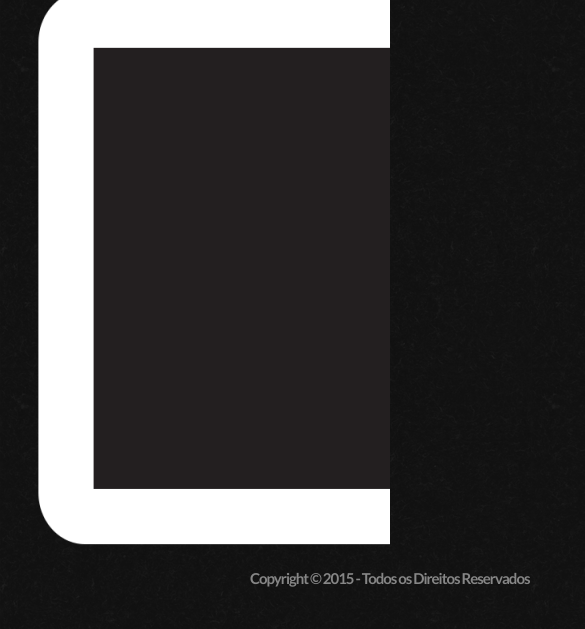
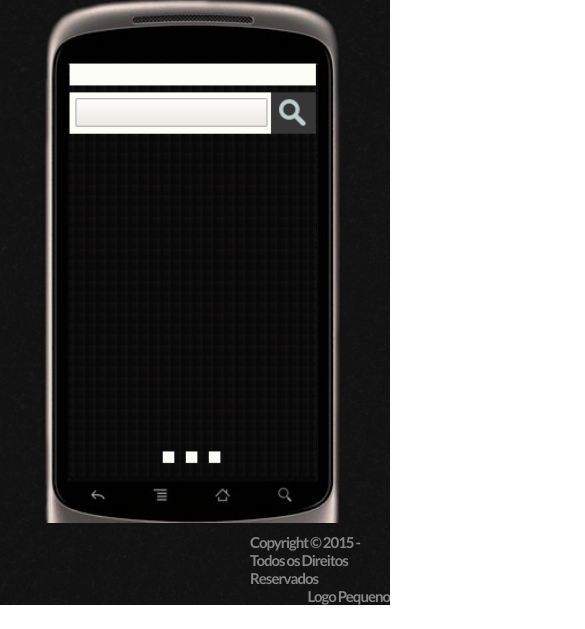
Before and after one commit to Tertuliano/romeu, a plain HTML site: page index.html in a window 390 px wide. Shown: the part 267-896 px from the top of the page, 585 px wide, since content can reach past the window. After the commit the page ends 872 px from the top, so only its background shows below. Drawn offline with Linux system fonts and the light colour scheme.

Commit message:
Falta ajustar o conteúdo ao telemóvel e tablet

```diff
--- a/css/estilo.css
+++ b/css/estilo.css
@@ -168,8 +168,9 @@ a:hover {
 }
 
 header {
+    margin: 0 auto;
     height: 10px;
-    width: 1200px;
+    width: 100%;
     /*largura do topo*/
 }
 /*----------------------------------------------------------
@@ -198,6 +199,41 @@ Seção .TOPBAR <<<<<========================================
 .top-bar a:hover {
     background: #fff;
 }
+
+/*----------------------------------------------------------
+Seção .OUTSIDE MENU <<<<<========================================
+----------------------------------------------------------*/
+
+.outside-menu {
+    text-align: center;
+    display: block;
+    line-height: 30px;
+    padding: 5px 0px 15px;
+}
+.outside-menu a{
+    display: inline-block;
+    margin: 50px 4px;
+    padding: 0px 4px;
+    color: #fff;
+    line-height: 20px;
+    font-style: italic;
+    font-size: 13px;
+    border-radius: 3px;
+    background: rgba(103,59,77,0.1);
+    -webkit-transition: all 0.2s linear;
+    -moz-transition: all 0.2s linear;
+    -o-transition: all 0.2s linear;
+    -ms-transition: all 0.2s linear;
+    transition: all 0.2s linear;
+}
+.outside-menu a:hover{
+    background: rgba(103,59,77,0.4);
+}
+.outside-menu a.current-menu,
+.outside-menu a.current-menu:hover{
+    background: rgba(103,59,77,0.4);
+}
+
 /*----------------------------------------------------------
 Seção .SLOGAN <<<<<========================================
 ----------------------------------------------------------*/
@@ -207,7 +243,7 @@ Seção .SLOGAN <<<<<========================================
     margin: 0 auto;
     height: 190px;
     text-align: center;
-    width: 1200px;
+    width: 100%;
 }
 
 h2 span {
@@ -222,7 +258,7 @@ h2 span {
 .slogan h3 {
     color: #f814d0;
     margin: 0 auto;
-    width: 900px;
+    width: 100%;
 }
 /*----------------------------------------------------------
 Seção .CONTAINER  <<<<<=============
@@ -230,6 +266,8 @@ Seção .CONTAINER  <<<<<=============
 
 .container {
     background: url("../img/tablet.png");
+    background-size: 100%;
+    width: 100%;
     max-width: 1024px;
     height: 568px;
     margin: 0 auto;
@@ -246,7 +284,7 @@ footer {
     clear: both;
     height: 50px;
     padding: 10px 0px;
-    width: 1200px;
+    width: 100%;
 }
 
 .copyright {
--- a/css/responsivo.css
+++ b/css/responsivo.css
@@ -1,7 +1,7 @@
 .sub-container{
 	width: 60%;
 	min-width: 300px;
-	max-width: 320px;
+	max-width: 600px;
 	margin: 10px auto 0 auto;
 	text-align: left;
 	position: relative;
@@ -14,8 +14,10 @@
 	text-shadow: 0 0 1px rgba(255,255,255,0.8), 1px 1px 1px rgba(0,0,0,0.2);
 	font-size: 80px;
 	line-height: 80px;
-	top: 0px;
-	right: 200px;
+	top: 170px;
+	left: -650px;
+	transform: rotate(-90deg);
+
 	white-space: nowrap;
 	opacity: 0;
 	-webkit-transition: all 0.3s linear 0.4s;
@@ -32,7 +34,7 @@
 	text-align: center;
 	position: absolute;
 	left: -100%;
-	padding-top: 80px;
+	padding-top: 70px;
 	margin: 0 5%;
 	width: 90%;
 	opacity: 0;
@@ -56,8 +58,8 @@
 	letter-spacing: 7px;
 	text-shadow: 0px 0px 10px rgba(255,255,255,0.9);
 	color: rgba(255,255,255,0.1);
-	line-height: 66px;
-	margin: 0 0 10px 0;
+	line-height: 100px;
+	/*margin: 0 0 10px 0;*/
 	outline: none;
 	box-shadow: 1px 1px 3px rgba(0,0,0,0.1);
 	background: #fff url(../img/1.jpg) no-repeat center center;
@@ -187,8 +189,8 @@
 	height: 42px;
 	background: transparent url(../img/arrow.png) no-repeat center center;
 	position: absolute;
-	top: 22px;
-	left: -100px;
+	top: 42px;
+	left:-100px;
 	cursor: pointer;
 	opacity: 0;
 	-webkit-transition: all 0.4s ease-in-out 0.5s;
@@ -216,11 +218,33 @@
 	.cn-slide-sub nav a{
 		font-size: 28px;
 	}
+	.container {
+    background: url("../img/phone.png");
+    background-size: 100%;
+    width: 320px;
+    max-width: 900px;
+    height: 532px;
+    margin: 0 auto;
+    background-repeat: no-repeat;
+    position: relative;
+    transition: all 1s;
+	}
 }
+
 @media screen and (max-width: 900px){
 	.sub-container h2{
 		font-size: 48px;
 		line-height: 95px;
+	}
+	.container {
+    background: url("../img/phone.png");
+    background-size: 100%;
+    width: 320px;
+    max-width: 800px;
+    height: 532px;
+    margin: 0 auto;
+    background-repeat: no-repeat;
+    position: relative;
 	}
 	.cn-slide nav a{
 		font-size: 38px;
--- a/index.html
+++ b/index.html
@@ -29,19 +29,21 @@
     <header>
         <h1><a href="index.html" title="Romeu Costa"><span>Logotipo</span></a></h1>
     </header>
+
     <!--[if lte IE 9]>
 			<p style="font-size: 20px; padding: 50px;">Para Internet Explorer 9...</p>
 			<![endif]-->
     <div class="slogan">
         <h2><span> Hello! </span> How are <span> u </span> today? </h2>
         <h3>A Portal to all related to Romeu Costa</h3>
+        <nav class="outside-menu">
+        <a class="current-menu" href="index.html#inicio">Let's begin...</a>
+        </nav>
     </div>
     <div class="container">
 
         <section class="sub-container">
             <div class="cn-slide" id="inicio">
-                <h3>Desktop 1</h3>
-                <p>Conjunto de ícones</p>
                 <nav>
                     <a href="#desktop1" title="Drupal"><img src="img/drupal.png" alt="Drupal">Drupal</a>
                     <a href="#desktop2" title="Joomla"><img src="img/joomla.png" alt="Joomla">Joomla</a>
```
Also changed, not shown: 1 other file.
